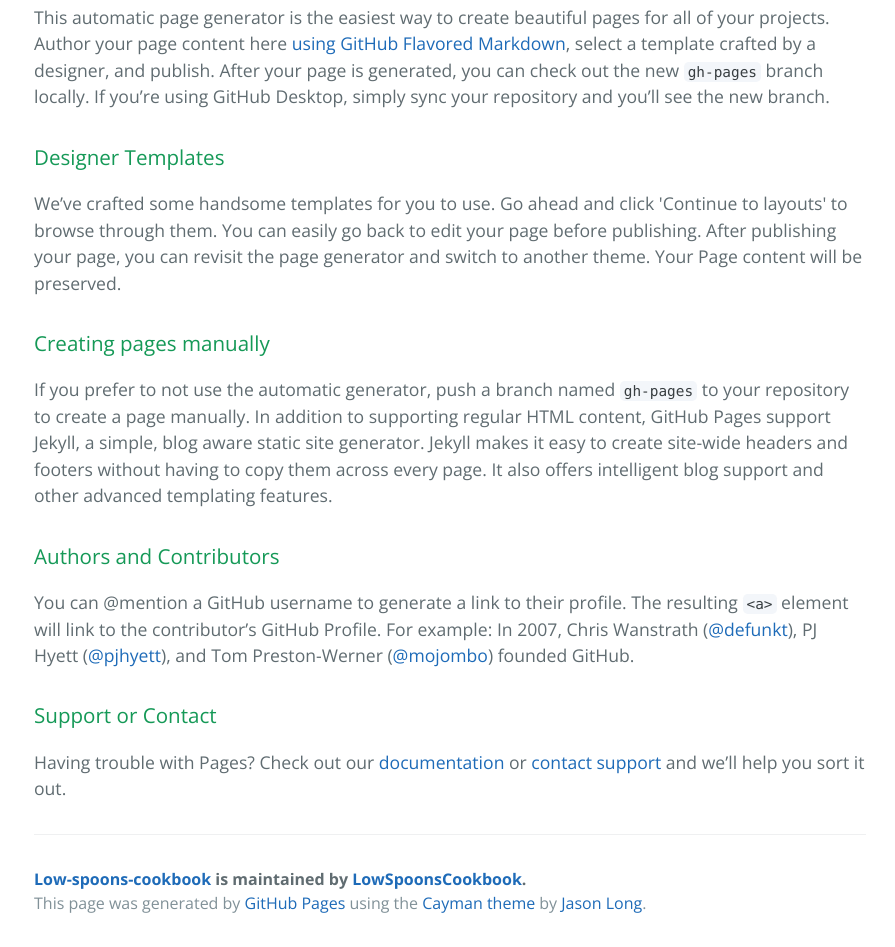
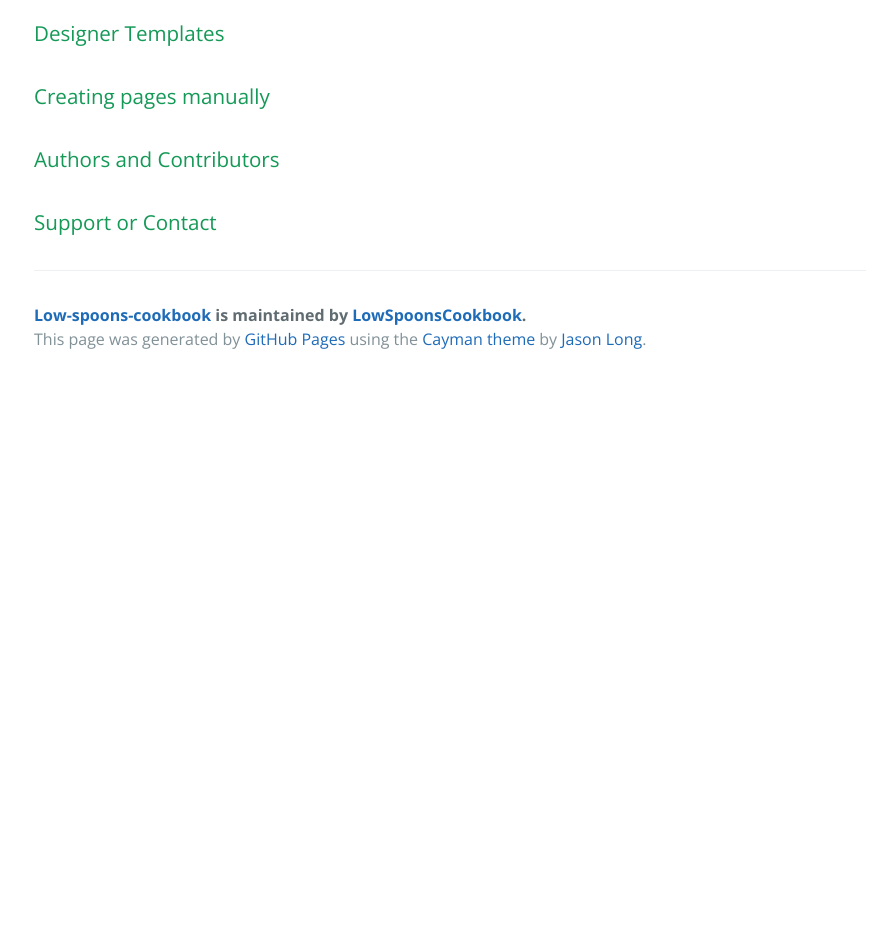
Before and after one commit to LowSpoonsCookbook/Low-Spoons-Cookbook, a plain HTML site: page index.html in a window 1280 px wide. Shown: the part 459-1406 px from the top of the page, without its empty margins (190-1085 px from the left). After the commit the page ends 842 px from the top, so only its background shows below. Drawn offline with nearby package versions, Linux system fonts and the light colour scheme.

Commit message:
Update index.html

```diff
--- a/index.html
+++ b/index.html
@@ -22,27 +22,27 @@
       <h3>
 <a id="welcome-to-github-pages" class="anchor" href="#welcome-to-github-pages" aria-hidden="true"><span aria-hidden="true" class="octicon octicon-link"></span></a>Welcome to GitHub Pages.</h3>
 
-<p>This automatic page generator is the easiest way to create beautiful pages for all of your projects. Author your page content here <a href="https://guides.github.com/features/mastering-markdown/">using GitHub Flavored Markdown</a>, select a template crafted by a designer, and publish. After your page is generated, you can check out the new <code>gh-pages</code> branch locally. If you’re using GitHub Desktop, simply sync your repository and you’ll see the new branch.</p>
+<p></p>
 
 <h3>
 <a id="designer-templates" class="anchor" href="#designer-templates" aria-hidden="true"><span aria-hidden="true" class="octicon octicon-link"></span></a>Designer Templates</h3>
 
-<p>We’ve crafted some handsome templates for you to use. Go ahead and click 'Continue to layouts' to browse through them. You can easily go back to edit your page before publishing. After publishing your page, you can revisit the page generator and switch to another theme. Your Page content will be preserved.</p>
+<p></p>
 
 <h3>
 <a id="creating-pages-manually" class="anchor" href="#creating-pages-manually" aria-hidden="true"><span aria-hidden="true" class="octicon octicon-link"></span></a>Creating pages manually</h3>
 
-<p>If you prefer to not use the automatic generator, push a branch named <code>gh-pages</code> to your repository to create a page manually. In addition to supporting regular HTML content, GitHub Pages support Jekyll, a simple, blog aware static site generator. Jekyll makes it easy to create site-wide headers and footers without having to copy them across every page. It also offers intelligent blog support and other advanced templating features.</p>
+<p></p>
 
 <h3>
 <a id="authors-and-contributors" class="anchor" href="#authors-and-contributors" aria-hidden="true"><span aria-hidden="true" class="octicon octicon-link"></span></a>Authors and Contributors</h3>
 
-<p>You can @mention a GitHub username to generate a link to their profile. The resulting <code>&lt;a&gt;</code> element will link to the contributor’s GitHub Profile. For example: In 2007, Chris Wanstrath (<a href="https://github.com/defunkt" class="user-mention">@defunkt</a>), PJ Hyett (<a href="https://github.com/pjhyett" class="user-mention">@pjhyett</a>), and Tom Preston-Werner (<a href="https://github.com/mojombo" class="user-mention">@mojombo</a>) founded GitHub.</p>
+<p> </p>
 
 <h3>
 <a id="support-or-contact" class="anchor" href="#support-or-contact" aria-hidden="true"><span aria-hidden="true" class="octicon octicon-link"></span></a>Support or Contact</h3>
 
-<p>Having trouble with Pages? Check out our <a href="https://help.github.com/pages">documentation</a> or <a href="https://github.com/contact">contact support</a> and we’ll help you sort it out.</p>
+<p></p>
 
       <footer class="site-footer">
         <span class="site-footer-owner"><a href="https://github.com/LowSpoonsCookbook/Low-Spoons-Cookbook">Low-spoons-cookbook</a> is maintained by <a href="https://github.com/LowSpoonsCookbook">LowSpoonsCookbook</a>.</span>
```
